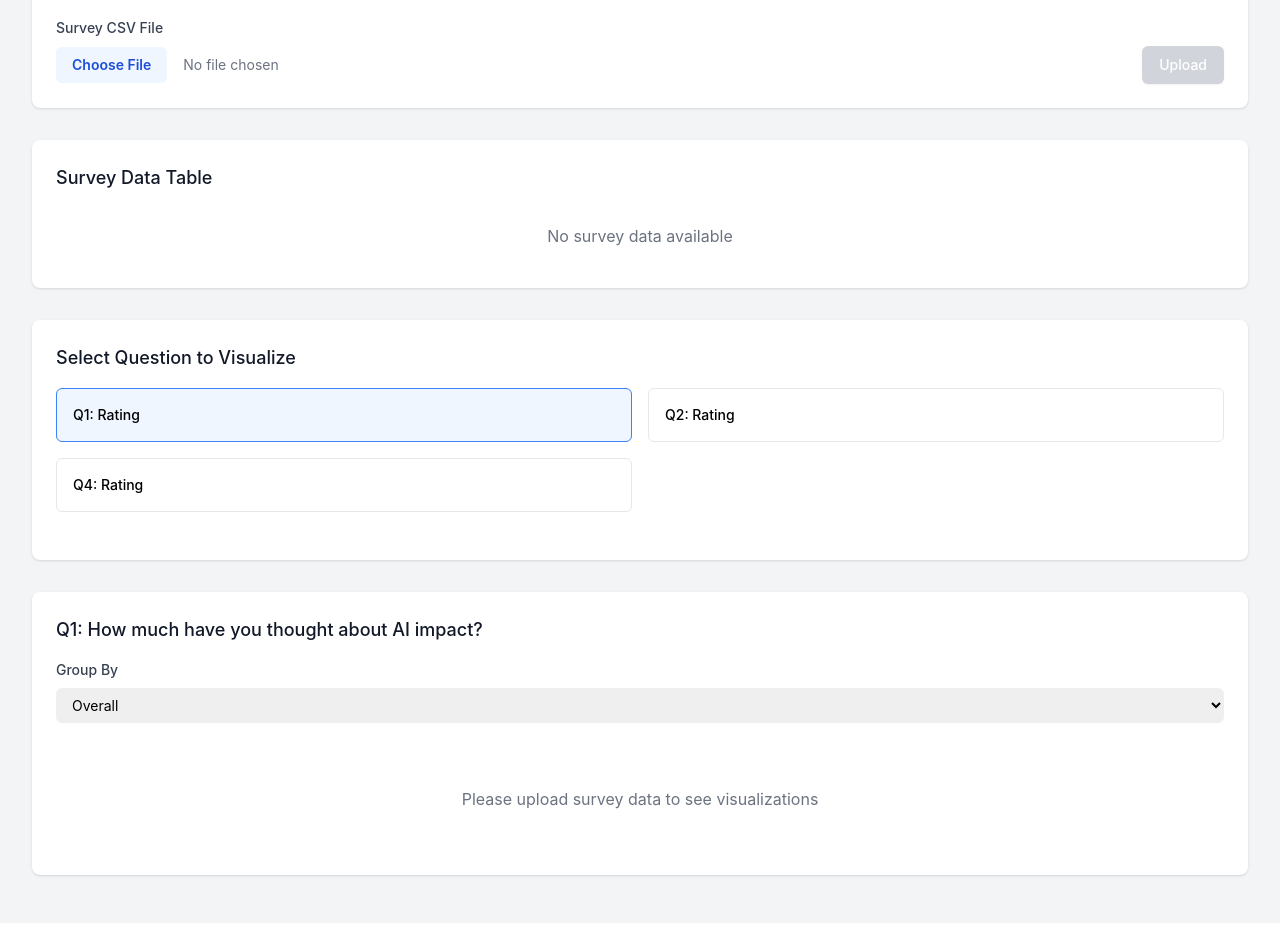
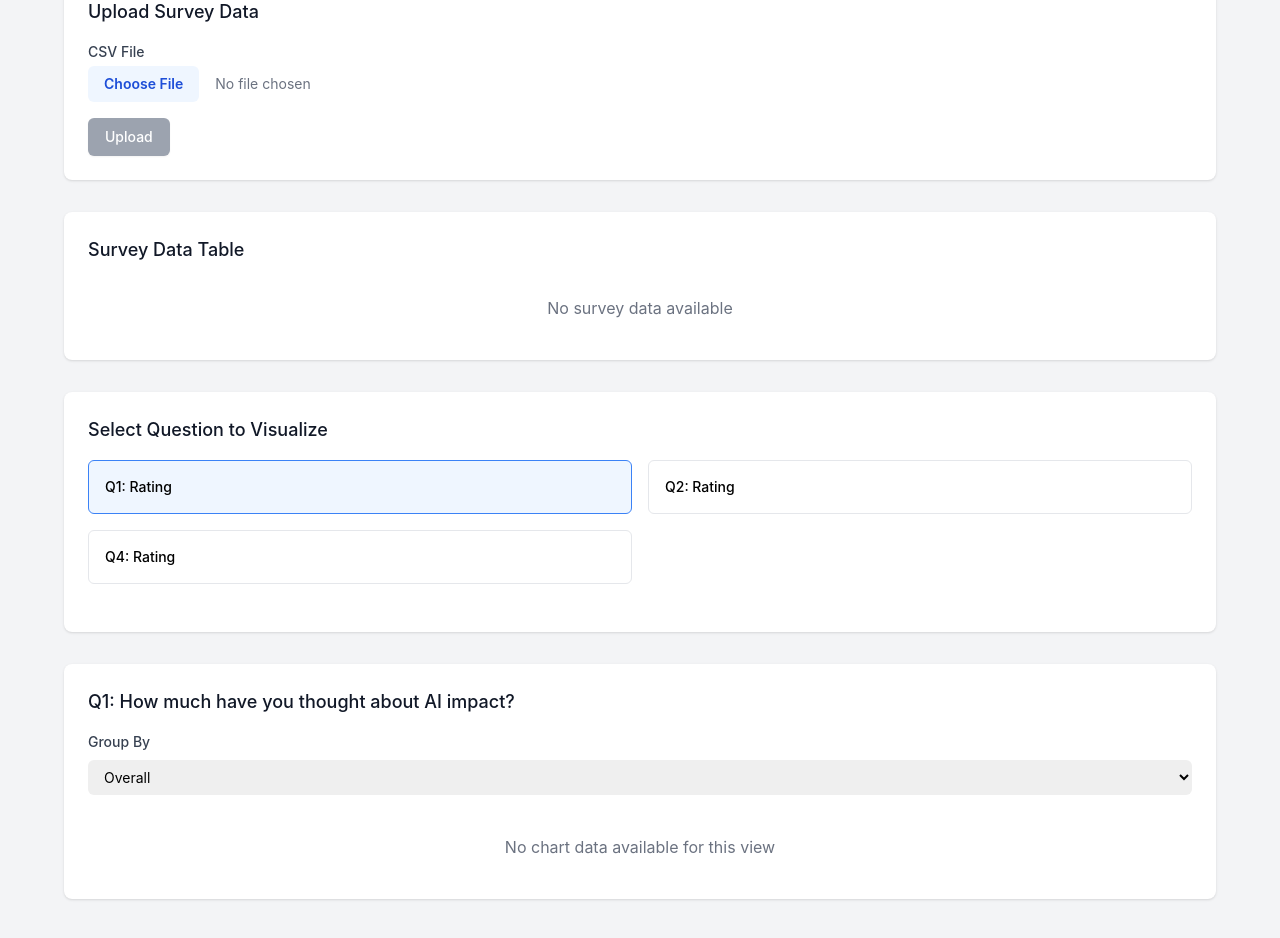
Before and after one commit to Shiny0706/murmuration-project, a React (Create React App) app in the folder frontend/: page / in a window 1280 px wide. Shown: the part 206-1144 px from the top of the page. Built offline with nearby package versions, Linux system fonts and the light colour scheme.

Commit message:
Chg:Question Survey Changed

```diff
--- a/frontend/src/App.js
+++ b/frontend/src/App.js
@@ -1,4 +1,6 @@
 import React, { useState } from 'react';
+import { Provider } from 'react-redux';
+import { store } from './store';
 import SurveyUploader from './components/SurveyUploader';
 import QuestionVisualizer from './components/QuestionVisualizer';
 import DataTable from './components/DataTable';
@@ -14,7 +16,9 @@ function App() {
   ];
 
   return (
+    <Provider store={store}>
       <div className="min-h-screen bg-gray-100">
+        <div className="max-w-7xl mx-auto py-6 sm:px-6 lg:px-8">
           <header className="bg-white shadow">
             <div className="max-w-7xl mx-auto py-6 px-4 sm:px-6 lg:px-8">
               <h1 className="text-3xl font-bold text-gray-900">Survey Data Explorer</h1>
@@ -25,13 +29,13 @@ function App() {
           </header>
           <main className="max-w-7xl mx-auto py-6 sm:px-6 lg:px-8">
             <div className="px-4 py-6 sm:px-0">
-          <div className="mb-8">
+              <div className="bg-white shadow rounded-lg p-6 mb-8">
                 <SurveyUploader onUploadSuccess={() => setUploadSuccess(true)} />
               </div>
 
               <div className="bg-white shadow rounded-lg p-6 mb-8">
                 <h2 className="text-lg font-medium text-gray-900 mb-4">Survey Data Table</h2>
-            <DataTable data={[]} />
+                <DataTable data={store.getState().survey.data} />
               </div>
 
               <div className="bg-white shadow rounded-lg p-6 mb-8">
@@ -40,7 +44,7 @@ function App() {
                   {questionOptions.map((option) => (
                     <div
                       key={option.id}
-                  onClick={() => setQuestion(option.id)}
+                      onClick = {() => setQuestion(option.id)}
                       className={`
                         p-4 border rounded-md cursor-pointer transition
                         ${question === option.id
@@ -65,6 +69,8 @@ function App() {
             </div>
           </main>
         </div>
+      </div>
+    </Provider>
   );
 }
 
--- a/frontend/src/components/QuestionVisualizer.js
+++ b/frontend/src/components/QuestionVisualizer.js
@@ -1,4 +1,5 @@
 import React, { useState, useEffect } from 'react';
+import { useSelector } from 'react-redux';
 import axios from 'axios';
 import {
   Chart as ChartJS,
@@ -28,11 +29,12 @@ ChartJS.register(
 
 const API_URL = 'http://localhost:8000';
 
-function QuestionVisualizer({ questionId, hasData }) {
+function QuestionVisualizer({ questionId }) {
   const [data, setData] = useState(null);
   const [groupBy, setGroupBy] = useState(null);
   const [loading, setLoading] = useState(false);
   const [error, setError] = useState('');
+  const { data: surveyData } = useSelector((state) => state.survey);
 
   const groupOptions = [
     { value: null, label: 'Overall' },
@@ -43,6 +45,8 @@ function QuestionVisualizer({ questionId, hasData }) {
   ];
 
   const fetchData = async () => {
+    if (!surveyData || surveyData.length === 0) return;
+
     setLoading(true);
     setError('');
     try {
@@ -58,10 +62,10 @@ function QuestionVisualizer({ questionId, hasData }) {
   };
 
   useEffect(() => {
-    if (hasData) {
+    if (surveyData && surveyData.length > 0) {
       fetchData();
     }
-  }, [questionId, groupBy, hasData]);
+  }, [questionId, groupBy, surveyData]);
 
   const isRatingQuestion = ['q1_rating', 'q2_rating', 'q4_rating'].includes(questionId);
 
@@ -72,6 +76,10 @@ function QuestionVisualizer({ questionId, hasData }) {
     if (isRatingQuestion) {
       if (!groupBy) {
         // Overall ratings
+        if (!data || !data[0] || !data[0].distribution) {
+          return null;
+        }
+
         const chartData = {
           labels: Object.keys(data[0].distribution),
           datasets: [
@@ -99,6 +107,10 @@ function QuestionVisualizer({ questionId, hasData }) {
         return chartData;
       } else {
         // Grouped ratings
+        if (!data || !Array.isArray(data)) {
+          return null;
+        }
+        console.log("Grouped Data:", data);
         const labels = data.map(item => item.group);
         const chartData = {
           labels,
@@ -120,7 +132,11 @@ function QuestionVisualizer({ questionId, hasData }) {
     else {
       if (!groupBy) {
         // Overall responses (top 5 most common)
-        const sortedResponses = [...data[0].responses].sort((a, b) => b.count - a.count).slice(0, 5);
+        console.log("Data", data);
+        if (!data.responses || !data.responses[0] || !data.responses[0].responses) {
+          return null;
+        }
+        const sortedResponses = [...data.responses[0].responses].sort((a, b) => b.count - a.count).slice(0, 5);
 
         const chartData = {
           labels: sortedResponses.map(item => item.response.substring(0, 30) + (item.response.length > 30 ? '...' : '')),
@@ -199,18 +215,8 @@ function QuestionVisualizer({ questionId, hasData }) {
         </div>
       )}
 
-      {!hasData && !loading && (
-        <div className="text-center py-10">
-          <p className="text-gray-500">
-            Please upload survey data to see visualizations
-          </p>
-        </div>
-      )}
-
-      {!loading && !error && data && (
-        <div>
-          {chartData ? (
-            <div className="h-80">
+      {!loading && !error && chartData && (
+        <div className="bg-white p-4 rounded-lg shadow">
           {isRatingQuestion && !groupBy ? (
             <Pie
               data={chartData}
@@ -222,9 +228,9 @@ function QuestionVisualizer({ questionId, hasData }) {
                   },
                   title: {
                     display: true,
-                        text: 'Rating Distribution',
-                      },
-                    },
+                    text: 'Rating Distribution'
+                  }
+                }
               }}
             />
           ) : (
@@ -232,41 +238,29 @@ function QuestionVisualizer({ questionId, hasData }) {
               data={chartData}
               options={{
                 responsive: true,
-                    maintainAspectRatio: false,
                 plugins: {
                   legend: {
                     position: 'top',
                   },
                   title: {
                     display: true,
-                        text: isRatingQuestion
-                          ? 'Average Ratings by Group'
-                          : 'Most Common Responses',
+                    text: groupBy ? 'Average Rating by Group' : 'Top 5 Most Common Responses'
+                  }
                 },
-                    },
+                scales: {
+                  y: {
+                    beginAtZero: true
+                  }
+                }
               }}
             />
           )}
         </div>
-          ) : (
-            <div className="bg-yellow-50 border-l-4 border-yellow-400 p-4 mb-5">
-              <div className="flex">
-                <div className="ml-3">
-                  <p className="text-sm text-yellow-700">
-                    Open-ended responses with grouping cannot be visualized effectively with a chart.
-                    Please view the raw data below.
-                  </p>
-                </div>
-              </div>
-            </div>
       )}
 
-          <div className="mt-6">
-            <h3 className="text-md font-medium text-gray-900 mb-2">Raw Data</h3>
-            <div className="bg-gray-50 p-4 rounded max-h-96 overflow-auto">
-              <pre className="text-xs">{JSON.stringify(data, null, 2)}</pre>
-            </div>
-          </div>
+      {!loading && !error && !chartData && (
+        <div className="text-center text-gray-500 py-4">
+          No chart data available for this view
         </div>
       )}
     </div>
--- a/frontend/src/components/SurveyUploader.js
+++ b/frontend/src/components/SurveyUploader.js
@@ -1,128 +1,67 @@
 import React, { useState } from 'react';
+import { useDispatch } from 'react-redux';
+import { setSurveyData, setLoading, setError } from '../store/surveySlice';
 import axios from 'axios';
 
 const API_URL = 'http://localhost:8000';
 
-function SurveyUploader({ onUploadSuccess }) {
+function SurveyUploader() {
   const [file, setFile] = useState(null);
-  const [loading, setLoading] = useState(false);
-  const [error, setError] = useState('');
-  const [success, setSuccess] = useState('');
+  const dispatch = useDispatch();
 
   const handleFileChange = (e) => {
-    const selectedFile = e.target.files[0];
-    setFile(selectedFile);
-    setError('');
-    setSuccess('');
+    setFile(e.target.files[0]);
   };
 
-  const uploadFile = async () => {
-    if (!file) {
-      setError('Please select a file first');
-      return;
-    }
-
-    if (!file.name.endsWith('.csv')) {
-      setError('Only CSV files are allowed');
-      return;
-    }
-
-    setLoading(true);
-    setError('');
-    setSuccess('');
+  const handleUpload = async (e) => {
+    e.preventDefault();
+    if (!file) return;
 
     const formData = new FormData();
     formData.append('file', file);
 
+    dispatch(setLoading(true));
     try {
       const response = await axios.post(`${API_URL}/upload`, formData, {
         headers: {
           'Content-Type': 'multipart/form-data',
         },
       });
-
-      setSuccess(response.data.detail || 'Upload successful!');
-      console.log(response.data.surveys);
-      setFile(null);
-      if (onUploadSuccess) {
-        onUploadSuccess();
-      }
-    } catch (err) {
-      setError(err.response?.data?.detail || 'Failed to upload file');
-    } finally {
-      setLoading(false);
+      dispatch(setSurveyData(response.data.surveys));
+    } catch (error) {
+      dispatch(setError(error.response?.data?.detail || 'Failed to upload file'));
     }
   };
 
   return (
-    <div className="bg-white shadow rounded-lg p-6">
+    <div>
       <h2 className="text-lg font-medium text-gray-900 mb-4">Upload Survey Data</h2>
-
-      <div className="space-y-4">
+      <form onSubmit={handleUpload} className="space-y-4">
         <div>
-          <label className="block text-sm font-medium text-gray-700 mb-2">
-            Survey CSV File
+          <label className="block text-sm font-medium text-gray-700">
+            CSV File
           </label>
-          <div className="flex items-center">
           <input
             type="file"
             accept=".csv"
             onChange={handleFileChange}
-              className="block w-full text-sm text-gray-500
+            className="mt-1 block w-full text-sm text-gray-500
               file:mr-4 file:py-2 file:px-4
               file:rounded-md file:border-0
               file:text-sm file:font-semibold
               file:bg-blue-50 file:text-blue-700
               hover:file:bg-blue-100"
           />
+        </div>
         <button
-              onClick={uploadFile}
-              disabled={loading || !file}
-              className={`ml-3 inline-flex items-center px-4 py-2 border border-transparent
-                text-sm font-medium rounded-md shadow-sm text-white
-                focus:outline-none focus:ring-2 focus:ring-offset-2 focus:ring-blue-500
-                ${
-                  loading || !file
-                    ? 'bg-gray-300 cursor-not-allowed'
-                    : 'bg-blue-600 hover:bg-blue-700'
-                }`}
+          type="submit"
+          disabled={!file}
+          className={`inline-flex justify-center py-2 px-4 border border-transparent shadow-sm text-sm font-medium rounded-md text-white
+            ${file ? 'bg-blue-600 hover:bg-blue-700' : 'bg-gray-400 cursor-not-allowed'}`}
         >
-              {loading ? 'Uploading...' : 'Upload'}
+          Upload
         </button>
-          </div>
-          {file && (
-            <p className="mt-2 text-sm text-gray-500">
-              Selected: {file.name}
-            </p>
-          )}
-        </div>
-
-        {error && (
-          <div className="rounded-md bg-red-50 p-4">
-            <div className="flex">
-              <div className="ml-3">
-                <h3 className="text-sm font-medium text-red-800">Error</h3>
-                <div className="mt-2 text-sm text-red-700">
-                  <p>{error}</p>
-                </div>
-              </div>
-            </div>
-          </div>
-        )}
-
-        {success && (
-          <div className="rounded-md bg-green-50 p-4">
-            <div className="flex">
-              <div className="ml-3">
-                <h3 className="text-sm font-medium text-green-800">Success</h3>
-                <div className="mt-2 text-sm text-green-700">
-                  <p>{success}</p>
-                </div>
-              </div>
-            </div>
-          </div>
-        )}
-      </div>
+      </form>
     </div>
   );
 }
--- /dev/null
+++ b/frontend/src/store/index.js
@@ -0,0 +1,8 @@
+import { configureStore } from '@reduxjs/toolkit';
+import surveyReducer from './surveySlice';
+
+export const store = configureStore({
+  reducer: {
+    survey: surveyReducer,
+  },
+});
--- /dev/null
+++ b/frontend/src/store/surveySlice.js
@@ -0,0 +1,29 @@
+import { createSlice } from '@reduxjs/toolkit';
+
+const initialState = {
+  data: [],
+  loading: false,
+  error: null,
+};
+
+const surveySlice = createSlice({
+  name: 'survey',
+  initialState,
+  reducers: {
+    setSurveyData: (state, action) => {
+      state.data = action.payload;
+      state.loading = false;
+      state.error = null;
+    },
+    setLoading: (state, action) => {
+      state.loading = action.payload;
+    },
+    setError: (state, action) => {
+      state.error = action.payload;
+      state.loading = false;
+    },
+  },
+});
+
+export const { setSurveyData, setLoading, setError } = surveySlice.actions;
+export default surveySlice.reducer;
```
Also changed, not shown: frontend/package.json (+8 -6 lines), frontend/src/components/DataTable.js (+25 -2 lines), 2 other files (tests, documents, lock files or other folders). Lines whose indentation alone changed are shown as unchanged.
